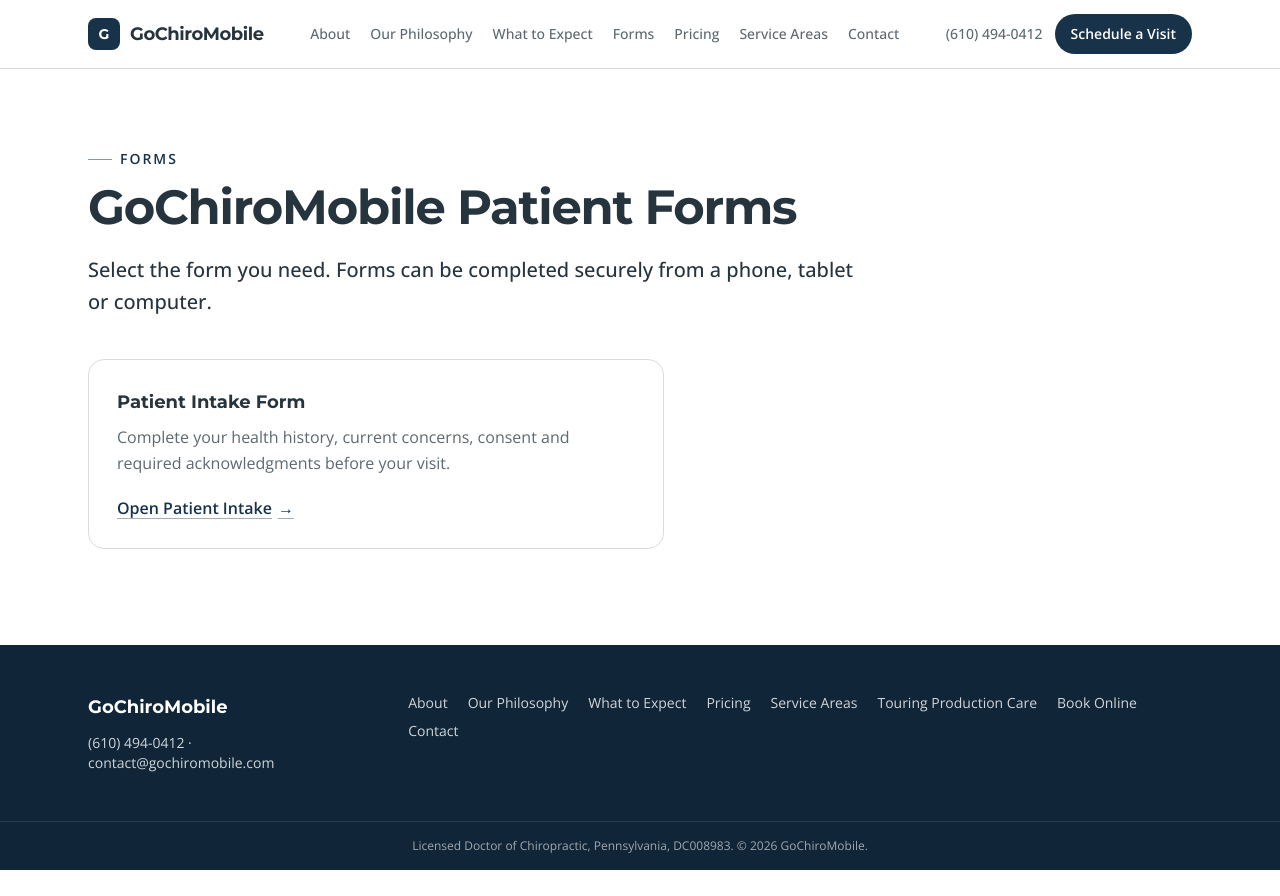
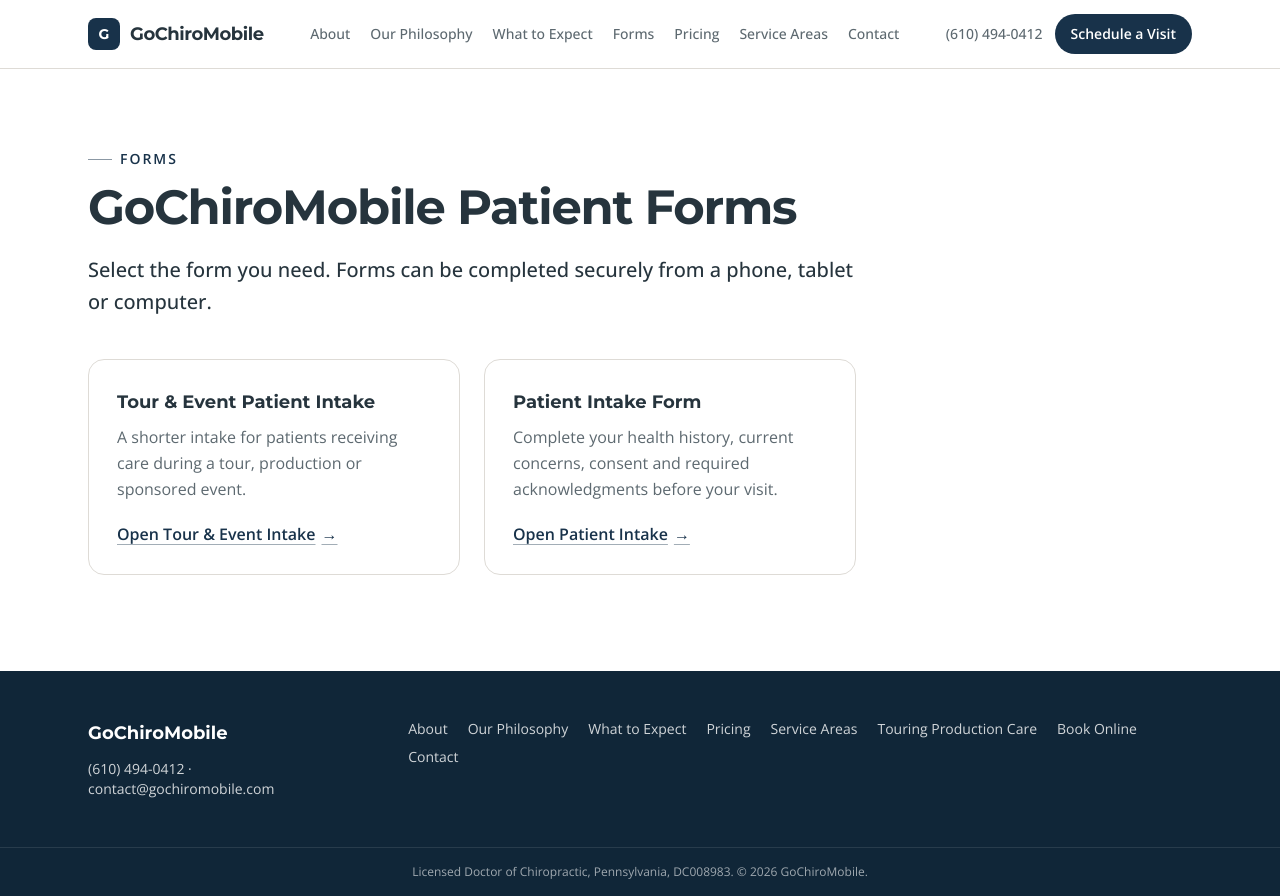
Before and after one commit to mybackcracker/gochiro-platform, a Next.js app: page /forms in a window 1280 px wide. Before the commit the page ends 870 px from the top, so only its background shows below. Built offline with nearby package versions, Linux system fonts and the light colour scheme.

Commit message:
Add Tour & Event Patient Intake form and update layout
Updated the forms layout and added a new Tour & Event Patient Intake form.

```diff
--- a/app/(marketing)/forms/page.tsx
+++ b/app/(marketing)/forms/page.tsx
@@ -7,6 +7,13 @@ export const metadata: Metadata = {
 };
 
 const FORMS = [
+  {
+    title: "Tour & Event Patient Intake",
+    description:
+      "A shorter intake for patients receiving care during a tour, production or sponsored event.",
+    href: "/tour-intake",
+    cta: "Open Tour & Event Intake",
+  },
   {
     title: "Patient Intake Form",
     description:
@@ -26,7 +33,7 @@ export default function FormsPage() {
           lede="Select the form you need. Forms can be completed securely from a phone, tablet or computer."
         />
 
-        <div className="mt-10 grid max-w-xl gap-6">
+        <div className="mt-10 grid max-w-3xl gap-6 sm:grid-cols-2">
           {FORMS.map((form) => (
             <ChoiceCard
               key={form.href}
```
